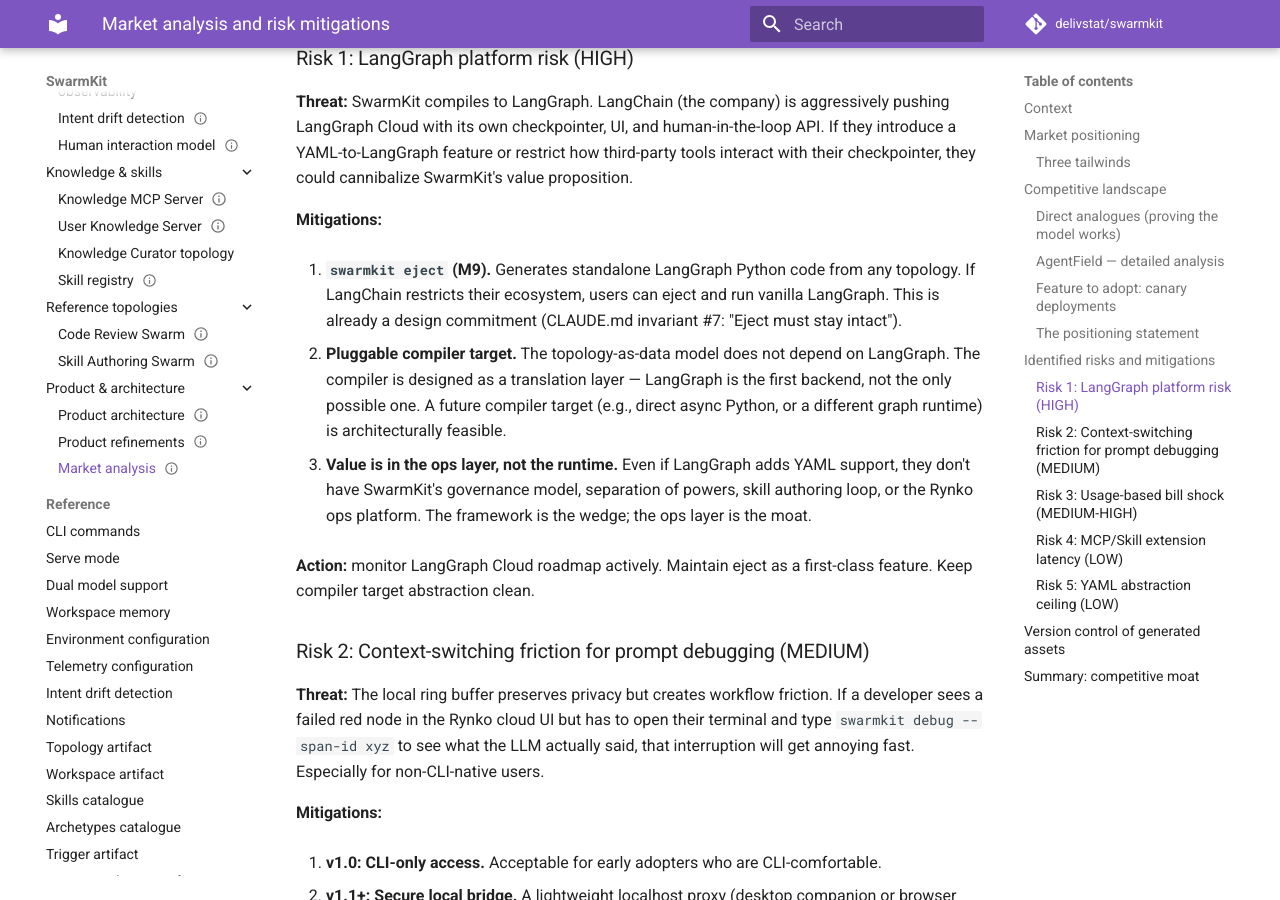
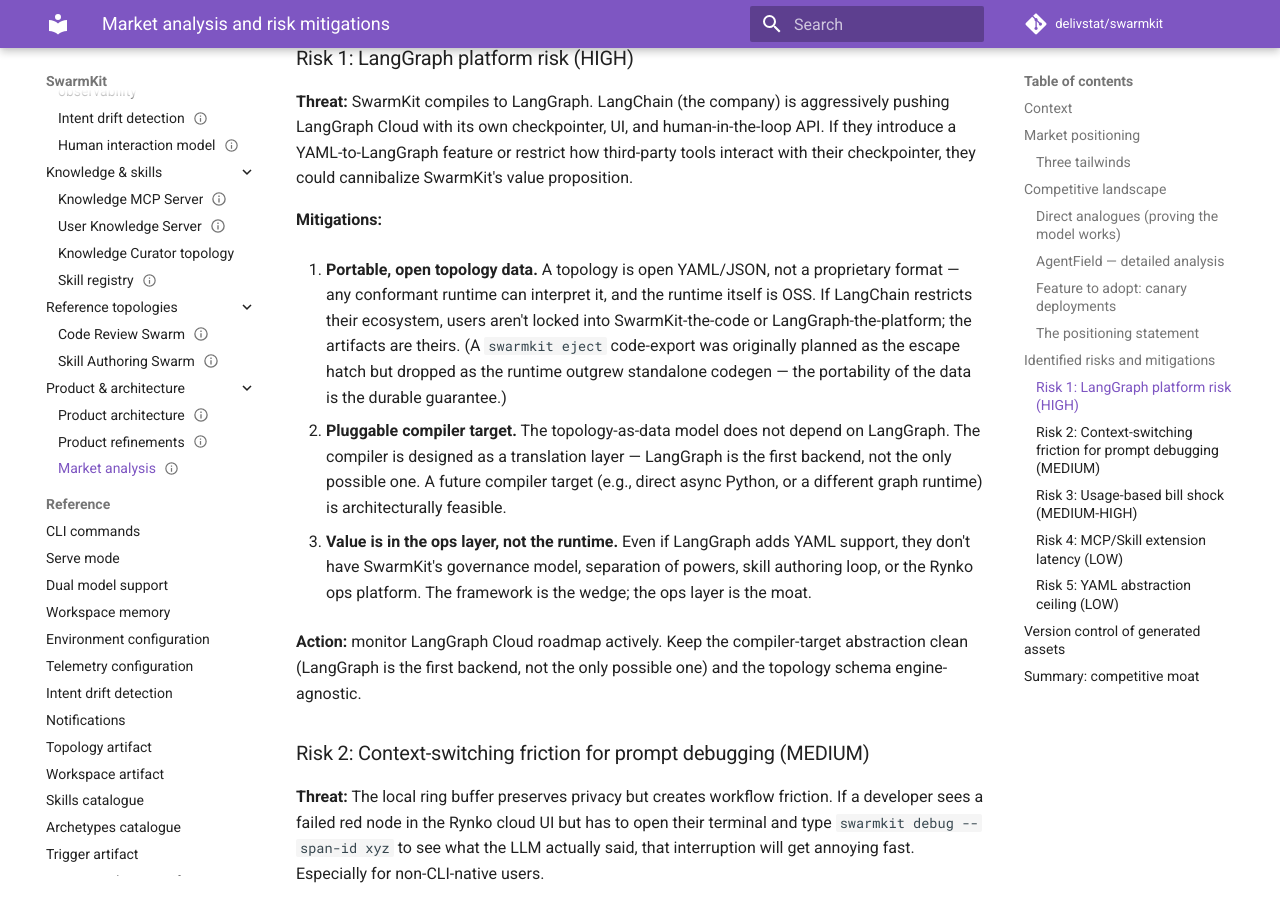
Before and after one commit to delivstat/swarmkit, an MkDocs documentation site: the page built from docs/site/design-notes/market-analysis-and-risk-mitigations.md, in a window 1280 px wide and 900 px high, scrolled down 3278 px. Built offline with MkDocs 1.6.1 and Material for MkDocs 9.7.7, drawn with Linux system fonts in a browser that asks for light colours; comment, search, counter and statistics services are not loaded; some of the changed text lies outside the part shown.

Commit message:
docs: drop the eject feature; reframe no-lock-in around portable open data (#630)
`swarmkit eject` (code-export to standalone LangGraph) is no longer planned —
as the runtime grew, features stopped being expressible as standalone generated
code. Remove it from the docs/roadmap and reframe the "no lock-in" positioning
around what's true today: topologies are open YAML/JSON any conformant runtime
can interpret, and the runtime is OSS.

- README + docs/site: comparison-table "Escape hatch" row reframed to
  "Escape hatch / lock-in — open YAML topologies + OSS runtime"; roadmap +
  "coming soon" + M10 lines updated; architecture SVG label updated.
- CLAUDE.md: invariant #1 drops the eject clause; invariant #7 reframed from
  "Eject must stay intact" to "Topologies stay portable, open data".
- IMPLEMENTATION-PLAN: M10 marked done (eject dropped); Eject subsection now
  records the drop + rationale.
- Design notes (langgraph-compiler, market-analysis, model-provider): eject
  bullets removed / reframed to portability as the anti-lock-in mitigation.

Follow-up: remove the `swarmkit eject` CLI stub (a runtime change).

```diff
--- a/docs/site/design-notes/market-analysis-and-risk-mitigations.md
+++ b/docs/site/design-notes/market-analysis-and-risk-mitigations.md
@@ -107,13 +107,13 @@
 
 **Mitigations:**
 
-1. **`swarmkit eject` (M9).** Generates standalone LangGraph Python code from any topology. If LangChain restricts their ecosystem, users can eject and run vanilla LangGraph. This is already a design commitment (CLAUDE.md invariant #7: "Eject must stay intact").
+1. **Portable, open topology data.** A topology is open YAML/JSON, not a proprietary format — any conformant runtime can interpret it, and the runtime itself is OSS. If LangChain restricts their ecosystem, users aren't locked into SwarmKit-the-code or LangGraph-the-platform; the artifacts are theirs. (A `swarmkit eject` code-export was originally planned as the escape hatch but dropped as the runtime outgrew standalone codegen — the portability of the data is the durable guarantee.)
 
 2. **Pluggable compiler target.** The topology-as-data model does not depend on LangGraph. The compiler is designed as a translation layer — LangGraph is the first backend, not the only possible one. A future compiler target (e.g., direct async Python, or a different graph runtime) is architecturally feasible.
 
 3. **Value is in the ops layer, not the runtime.** Even if LangGraph adds YAML support, they don't have SwarmKit's governance model, separation of powers, skill authoring loop, or the Rynko ops platform. The framework is the wedge; the ops layer is the moat.
 
-**Action:** monitor LangGraph Cloud roadmap actively. Maintain eject as a first-class feature. Keep compiler target abstraction clean.
+**Action:** monitor LangGraph Cloud roadmap actively. Keep the compiler-target abstraction clean (LangGraph is the first backend, not the only possible one) and the topology schema engine-agnostic.
 
 ### Risk 2: Context-switching friction for prompt debugging (MEDIUM)
 
@@ -180,7 +180,7 @@
 
 2. **Conversational skill authoring.** The CLI uses an LLM to create new skills and write MCP servers via conversation. Human approval required before adding to the topology. This bridges "no-code" and "pro-code" without polluting the YAML.
 
-3. **`swarmkit eject` as the ultimate escape hatch.** If YAML truly isn't enough, the user ejects to pure Python and has full control. Clean exit, no lock-in.
+3. **Open data as the escape hatch.** Topologies are open YAML any conformant runtime can run, and the runtime is OSS — no proprietary format, no platform lock-in. If YAML truly isn't enough, drop to the runtime's Python provider seams (ModelProvider, GovernanceProvider, executors) rather than being trapped.
 
 ## Version control of generated assets
 
```
Also changed, not shown: CLAUDE.md (+2 -2 lines), README.md (+2 -2 lines), design/IMPLEMENTATION-PLAN.md (+7 -9 lines), design/details/langgraph-compiler.md (+0 -3 lines), design/details/market-analysis-and-risk-mitigations.md (+3 -3 lines), design/details/model-provider-abstraction.md (+0 -1 lines), docs/site/design-notes/langgraph-compiler.md (+0 -3 lines), docs/site/design-notes/model-provider-abstraction.md (+0 -1 lines), docs/site/index.md (+3 -3 lines), docs/site/images/architecture.svg.
